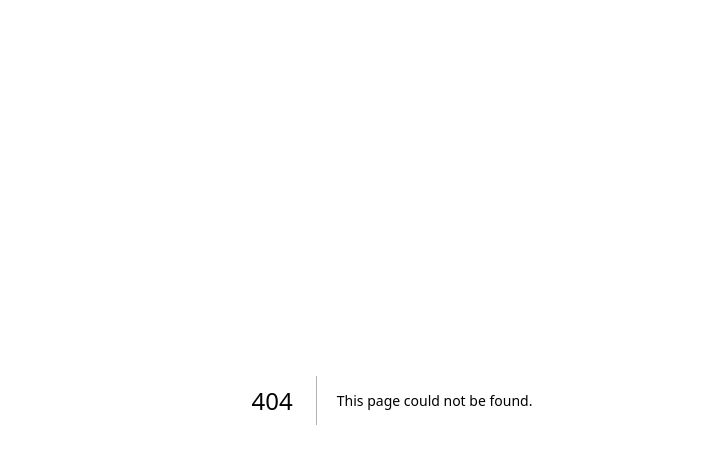
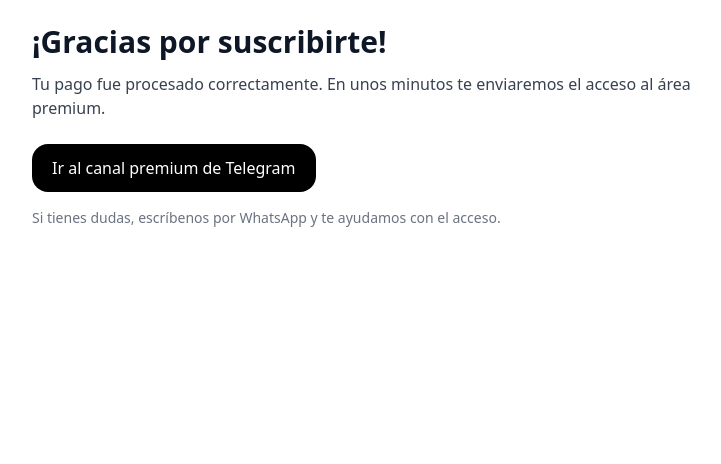
Before and after one commit to jobgutierrezcastillo-web/minepremium1, a Next.js app: page /gracias in a window 1280 px wide. Before the commit this address had no page. Shown: the top 464 px of the page, without its empty margins (248-969 px from the left). Built offline with nearby package versions, Linux system fonts and the light colour scheme.

Commit message:
Create page.js

```diff
--- /dev/null
+++ b/app/gracias/page.js
@@ -0,0 +1,25 @@
+export default function Gracias() {
+  return (
+    <main className="max-w-3xl mx-auto p-6">
+      <h1 className="text-3xl font-bold mb-3">¡Gracias por suscribirte!</h1>
+      <p className="text-gray-700">
+        Tu pago fue procesado correctamente. En unos minutos te enviaremos el acceso al área premium.
+      </p>
+
+      <div className="mt-6 space-y-4">
+        <a
+          href="https://t.me/tu_canal_privado" // 🔁 pon aquí tu canal privado real
+          target="_blank"
+          rel="noopener noreferrer"
+          className="inline-flex items-center justify-center rounded-2xl bg-black text-white px-5 py-3"
+        >
+          Ir al canal premium de Telegram
+        </a>
+
+        <p className="text-sm text-gray-500">
+          Si tienes dudas, escríbenos por WhatsApp y te ayudamos con el acceso.
+        </p>
+      </div>
+    </main>
+  );
+}
```
